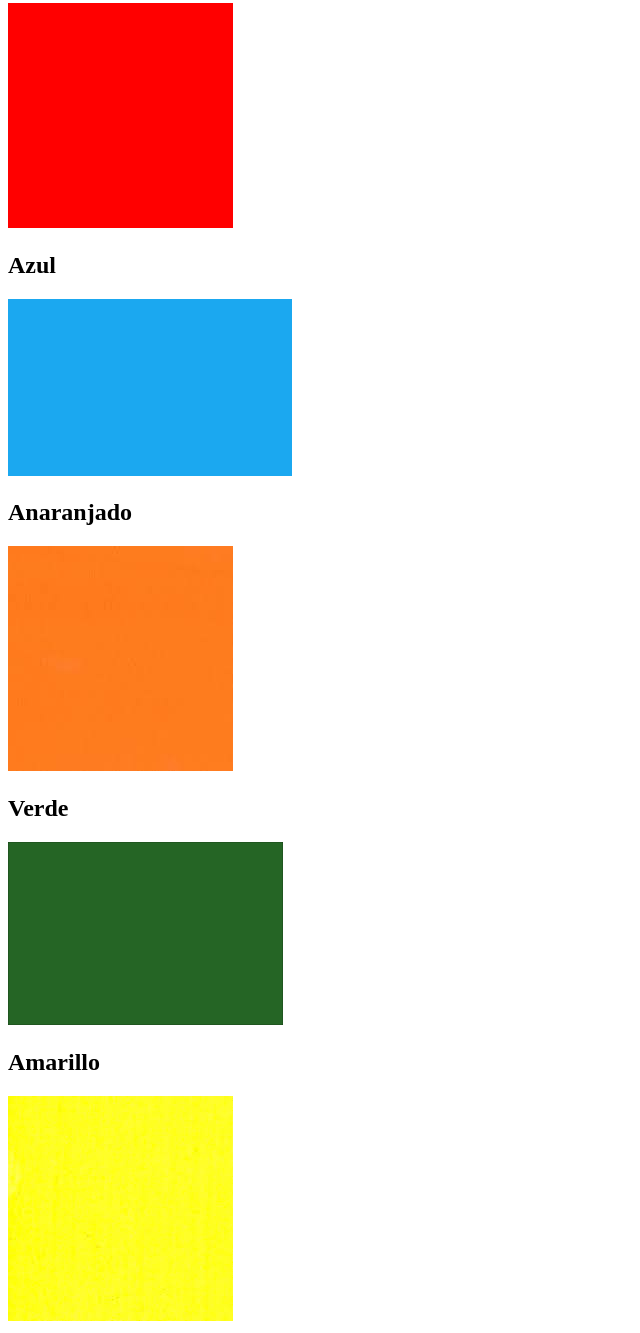
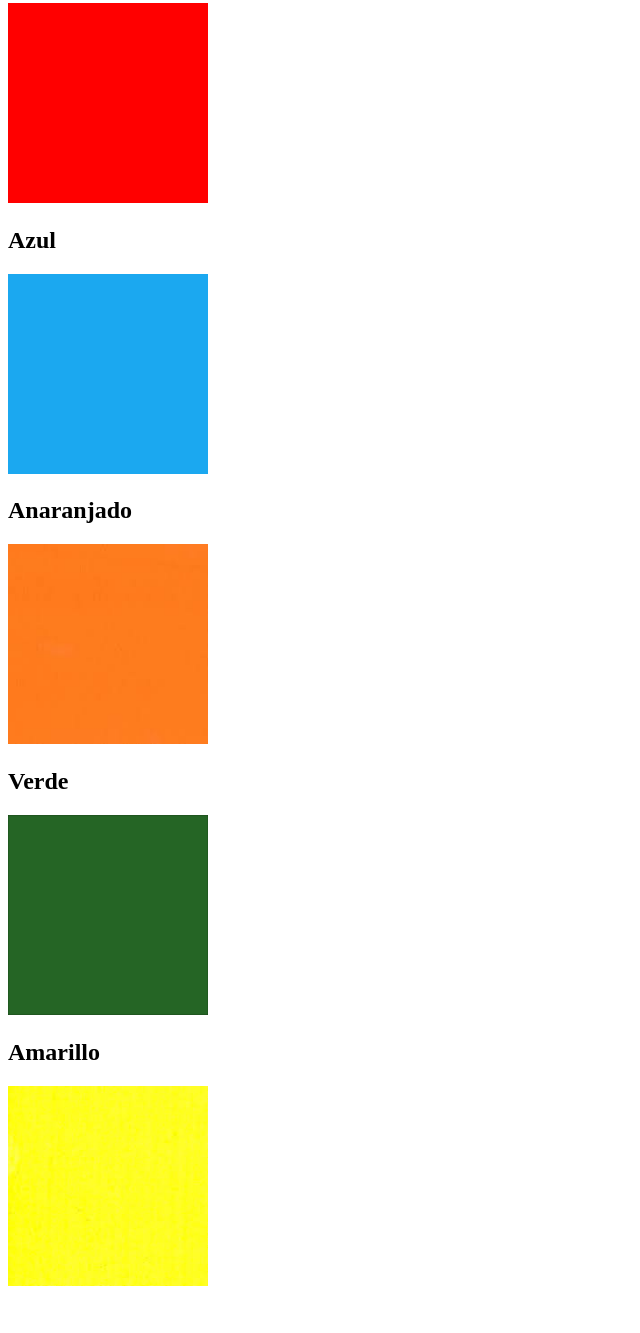
Before and after one commit to SmallBrain-Roblos/5.4, a plain HTML site: page index.html in a window 1280 px wide. Shown: the part 171-1504 px from the top of the page, without its empty margins (0-640 px from the left). After the commit the page ends 1469 px from the top, so only its background shows below. Drawn offline with Linux system fonts and the light colour scheme.

Commit message:
Update index.html

```diff
--- a/index.html
+++ b/index.html
@@ -10,19 +10,19 @@
     <h1>Colors</h1>
     <h2>Learn the colors in Spanish!</h2>
     <h2 class="color-title" id="red">Rojo</h2>
-    <img src="./assets/images/red.png" alt="red" />
+    <img src="./assets/images/red.png" alt="red" width="200" height="200"/>
 
     <h2 class="color-title" id="blue">Azul</h2>
-    <img src="./assets/images/blue.png" alt="blue" />
+    <img src="./assets/images/blue.png" alt="blue" width="200" height="200"/>
 
     <h2 class="color-title" id="orange">Anaranjado</h2>
-    <img src="./assets/images/orange.png" alt="orange" />
+    <img src="./assets/images/orange.png" alt="orange" width="200" height="200"/>
 
     <h2 class="color-title" id="green">Verde</h2>
-    <img src="./assets/images/green.png" alt="green" />
+    <img src="./assets/images/green.png" alt="green" width="200" height="200"/>
 
     <h2 class="color-title" id="yellow">Amarillo</h2>
-    <img src="./assets/images/yellow.png" alt="yellow" />
+    <img src="./assets/images/yellow.png" alt="yellow" width="200" height="200"/>
   </body>
 </html>
 
```
